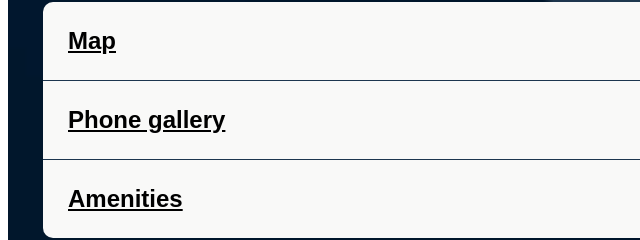
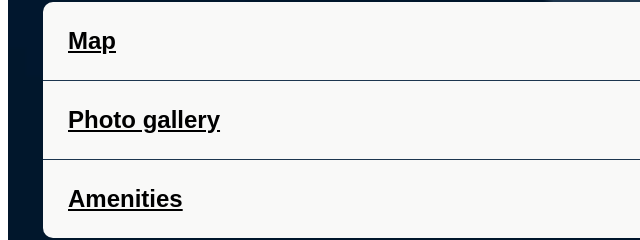
Before and after one commit to arjun261994/git-Hilton-1, a plain HTML site: page HiltonAssV1/index.html in a window 1280 px wide. Shown: the part 1005-1245 px from the top of the page, 0-640 px from the left. Drawn offline with Linux system fonts and the light colour scheme.

Commit message:
Update index.html

```diff
--- a/HiltonAssV1/index.html
+++ b/HiltonAssV1/index.html
@@ -40,7 +40,7 @@
                 </li>
                 <li>
                     <a href="#">
-                        <span>Phone gallery</span>
+                        <span>Photo gallery</span>
                         <i class="arrow right"></i>
                     </a>
                 </li>
```
